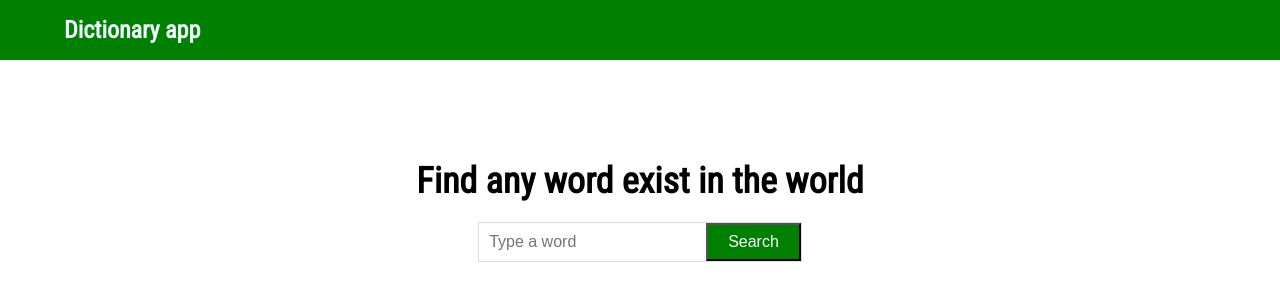
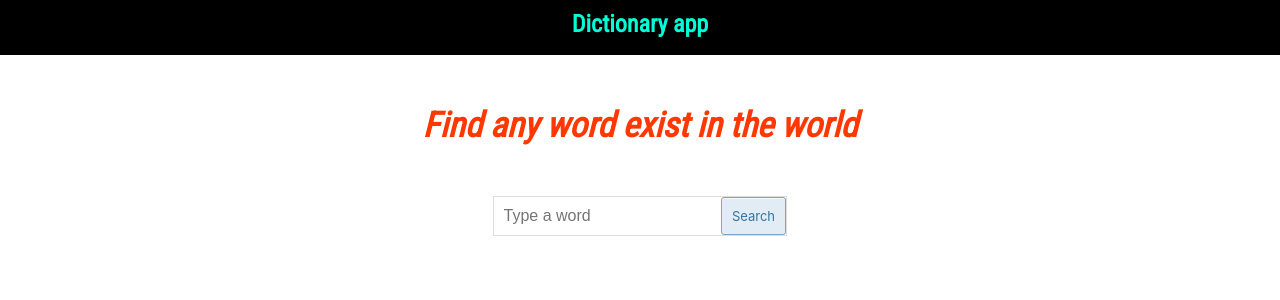
Before and after one commit to prasadmatavar123/Dictionary, a plain HTML site: page index.html in a window 1280 px wide. Drawn offline with Linux system fonts and the light colour scheme.

Commit message:
fix result details

```diff
--- a/index.html
+++ b/index.html
@@ -1,34 +1,35 @@
 <!DOCTYPE html>
 <html lang="en">
   <head>
-    <meta charset="UTF-8">
-    <meta http-equiv="X-UA-Compatible" content="IE=edge">
-    <meta name="viewport" content="width=device-width, initial-scale=1.0">
+    <meta charset="UTF-8" />
+    <meta http-equiv="X-UA-Compatible" content="IE=edge" />
+    <meta name="viewport" content="width=device-width, initial-scale=1.0" />
     <title>Dictionary app</title>
-    <link rel="stylesheet" href="./style.css">
+    <link rel="stylesheet" href="./style.css" />
   </head>
   <body>
     <nav>
       <div class="container">
         <h1>Dictionary app</h1>
-
       </div>
     </nav>
 
-    <section class="input container">
-        <h2> Find any word exist in the world
+    <section class="input_container">
+      <h2>Find any word exist in the world</h2>
       <div class="form__wrap">
         <div class="input__wrap">
-                    <input type="text" placeholder="Type a word" id="input">
-                    <button id="search">Search</button>
-
+          <input
+            type="text"
+            placeholder="Type a word"
+            id="input"
+            class="input"
+          />
+          <button id="search" class="button-8">Search</button>
         </div>
-
       </div>
-        </h2>
     </section>
 
-    <section class="data container">
+    <section class="data_container">
       <span class="loading">Loading....</span>
       <p class="def"></p>
       <div class="audio"></div>
--- a/style.css
+++ b/style.css
@@ -1,51 +1,65 @@
-@import url('https://fonts.googleapis.com/css2?family=Roboto+Condensed&display=swap');
-*{
+@import url("https://fonts.googleapis.com/css2?family=Roboto+Condensed&display=swap");
+* {
   margin: 0;
   padding: 0;
   box-sizing: border-box;
   --webkit-font-smoothing: antialiased;
 }
 
-body{
-    font-family: 'Roboto Condensed', sans-serif;
+body {
+  font-family: "Roboto Condensed", sans-serif;
   min-height: 100vh;
-
 }
 
-.container{
+.container {
   width: 1152px;
   max-width: 90%;
   margin: 0 auto;
 }
-
-nav{
-    background: green;
-    color: aliceblue;
-    padding: 1rem 0;
+.container h1 {
+  color: rgb(0, 255, 217);
 }
 
-section.input{
+nav {
+  text-align: center;
+  background-color: black;
+  color: aliceblue;
+  height: 55px;
+  padding: 10px;
+
+  /* Hold the header in top of the screen */
+
+  position: -webkit-sticky;
+  position: sticky;
+  top: -1px;
+  z-index: 10;
+}
+
+section.input {
   padding-top: 100px;
 }
 
-h2{
+.input_container h2 {
   text-align: center;
-    font-size: 36px;
+  margin-top: 50px;
+  color: rgb(255, 55, 0);
+  font-size: 35px;
+  font-style: italic;
 }
 
-.form__wrap{
+.form__wrap {
   display: flex;
   justify-content: center;
 }
 
-.input__wrap{
+.input__wrap {
   display: flex;
   align-items: flex;
   border: 1px solid #ddd;
-    margin-top: 20px;
+  margin-top: 50px;
 }
 
-input{
+input {
   border: none;
   padding: 10px;
   font-size: 16px;
@@ -53,43 +67,94 @@ input{
   outline: none;
 }
 
-button{
-    background: green;
-    color: white;
-    height: 100%;
-    font-size: 16px;
-    padding: 0 20px;
+.button-8 {
+  background-color: #e1ecf4;
+  border-radius: 3px;
+  border: 1px solid #7aa7c7;
+  box-shadow: rgba(255, 255, 255, 0.7) 0 1px 0 0 inset;
+  box-sizing: border-box;
+  color: #39739d;
   cursor: pointer;
+  display: inline-block;
+  font-family: -apple-system, system-ui, "Segoe UI", "Liberation Sans",
+    sans-serif;
+  font-size: 13px;
+  font-weight: 400;
+  line-height: 1.15385;
+  margin: 0;
+  outline: none;
+  padding: 8px 0.8em;
+  position: relative;
+  text-align: center;
+  text-decoration: none;
+  user-select: none;
+  -webkit-user-select: none;
+  touch-action: manipulation;
+  vertical-align: baseline;
+  white-space: nowrap;
 }
 
-section.data{
+.button-8:hover,
+.button-8:focus {
+  background-color: #b3d3ea;
+  color: #2c5777;
+}
+
+.button-8:focus {
+  box-shadow: 0 0 0 4px rgba(0, 149, 255, 0.15);
+}
+
+.button-8:active {
+  background-color: #a0c7e4;
+  box-shadow: none;
+  color: #2c5777;
+}
+
+section.data {
   max-width: 600px;
   margin: 0 auto;
   margin-top: 20px;
   text-align: center;
 }
 
-.loading{
+.loading {
   display: none;
 }
 
-section.data.p.def{
-    font-size: 20px;
-    color: black;
-    line-height: 1.6;
+.data_container {
+  text-align: center;
+  line-height: 2;
+  opacity: 1.9;
+}
+.data_container p {
+  text-align: center;
+  margin: 50px;
+  color: rgb(5, 43, 156);
 }
 
-.suggested{
+.suggested {
   background: purple;
   color: white;
   padding: 2px 10px;
   border-radius: 4px;
-    margin-right: 10px;
-    margin-top: 5px;
+  margin: 4px;
   display: inline-block;
-
+}
+.audio {
+  margin-bottom: 20px;
 }
 
-.audio{
-    margin-top: 20px;
+@media (max-width: 720px) {
+  .input_container h2 {
+    text-align: center;
+    color: rgb(255, 55, 0);
+    font-size: 25px;
+    font-style: italic;
   }
+  .data_container p {
+    text-align: center;
+    margin: 40px;
+    color: rgb(5, 43, 156);
+    font-size: 18px;
+  }
+}
```
Lines whose indentation alone changed are shown as unchanged.
